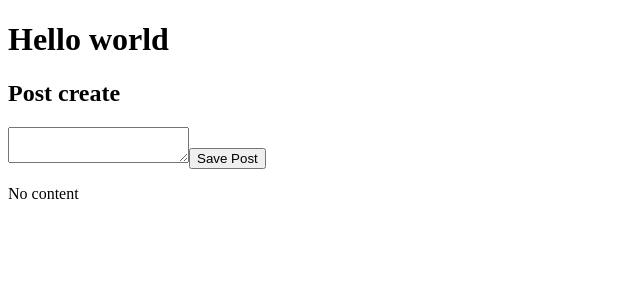
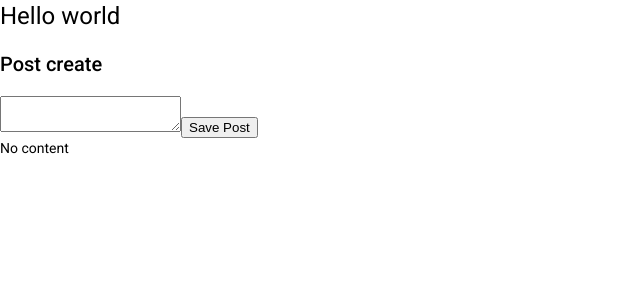
Before and after one commit to RahulRexx/Mean-with-Fun, an Angular app: page / in a window 1280 px wide. Shown: the top 300 px of the page, without its empty margins (0-640 px from the left). Built offline with nearby package versions, Linux system fonts and the light colour scheme.

Commit message:
added angular material

```diff
--- a/angular.json
+++ b/angular.json
@@ -23,6 +23,7 @@
               "src/assets"
             ],
             "styles": [
+              "./node_modules/@angular/material/prebuilt-themes/indigo-pink.css",
               "src/styles.css"
             ],
             "scripts": []
@@ -90,6 +91,7 @@
               "src/assets"
             ],
             "styles": [
+              "./node_modules/@angular/material/prebuilt-themes/indigo-pink.css",
               "src/styles.css"
             ],
             "scripts": []
--- a/package.json
+++ b/package.json
@@ -11,10 +11,12 @@
   "private": true,
   "dependencies": {
     "@angular/animations": "~12.1.2",
+    "@angular/cdk": "~12.1.1-sha-71078ddcc",
     "@angular/common": "~12.1.2",
     "@angular/compiler": "~12.1.2",
     "@angular/core": "~12.1.2",
     "@angular/forms": "~12.1.2",
+    "@angular/material": "~12.1.1-sha-71078ddcc",
     "@angular/platform-browser": "~12.1.2",
     "@angular/platform-browser-dynamic": "~12.1.2",
     "@angular/router": "~12.1.2",
--- a/src/index.html
+++ b/src/index.html
@@ -6,8 +6,11 @@
   <base href="/">
   <meta name="viewport" content="width=device-width, initial-scale=1">
   <link rel="icon" type="image/x-icon" href="favicon.ico">
+  <link rel="preconnect" href="https://fonts.gstatic.com">
+  <link href="https://fonts.googleapis.com/css2?family=Roboto:wght@300;400;500&display=swap" rel="stylesheet">
+  <link href="https://fonts.googleapis.com/icon?family=Material+Icons" rel="stylesheet">
 </head>
-<body>
+<body class="mat-typography">
   <app-root></app-root>
 </body>
 </html>
--- a/src/styles.css
+++ b/src/styles.css
@@ -1 +1,4 @@
 /* You can add global styles to this file, and also import other style files */
+
+html, body { height: 100%; }
+body { margin: 0; font-family: Roboto, "Helvetica Neue", sans-serif; }
```
Also changed, not shown: src/app/app.module.ts (+6 -1 lines), 1 other file (tests, documents, lock files or other folders).
